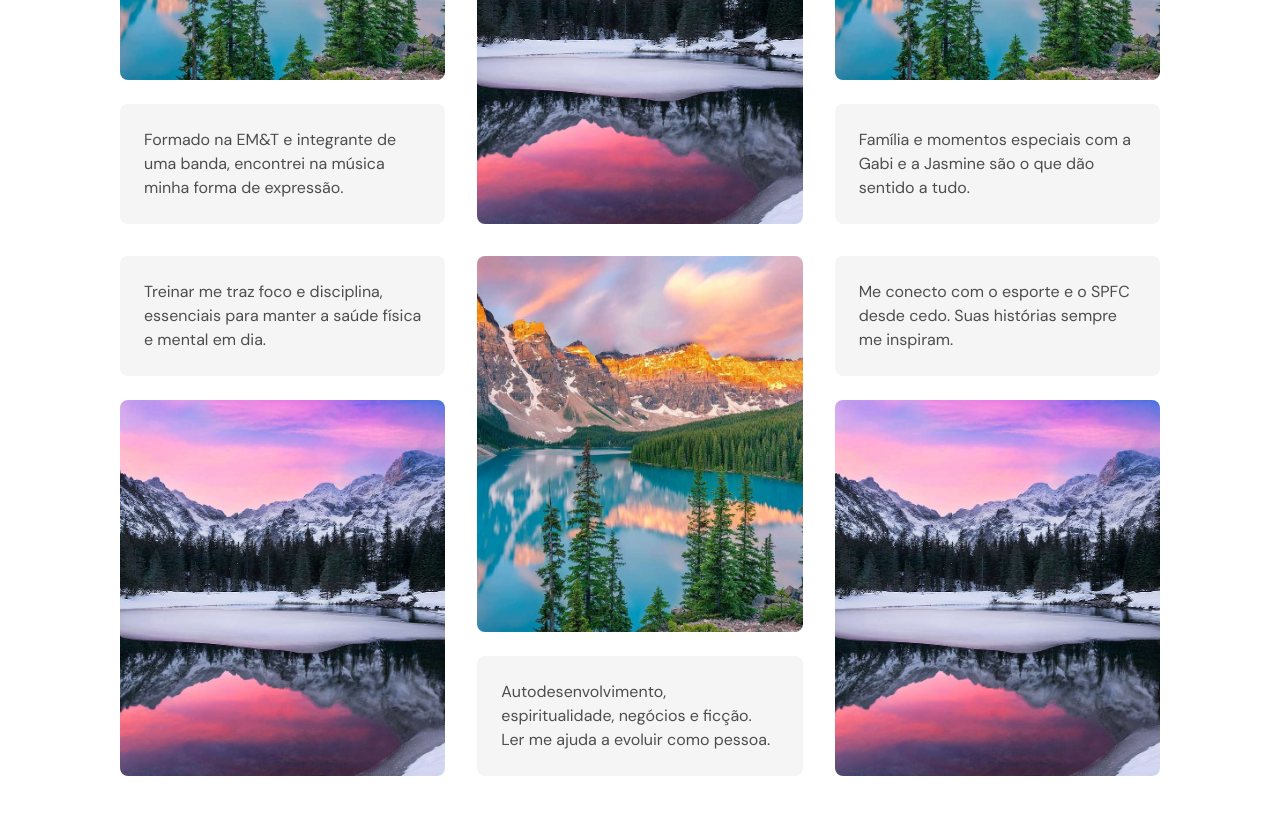
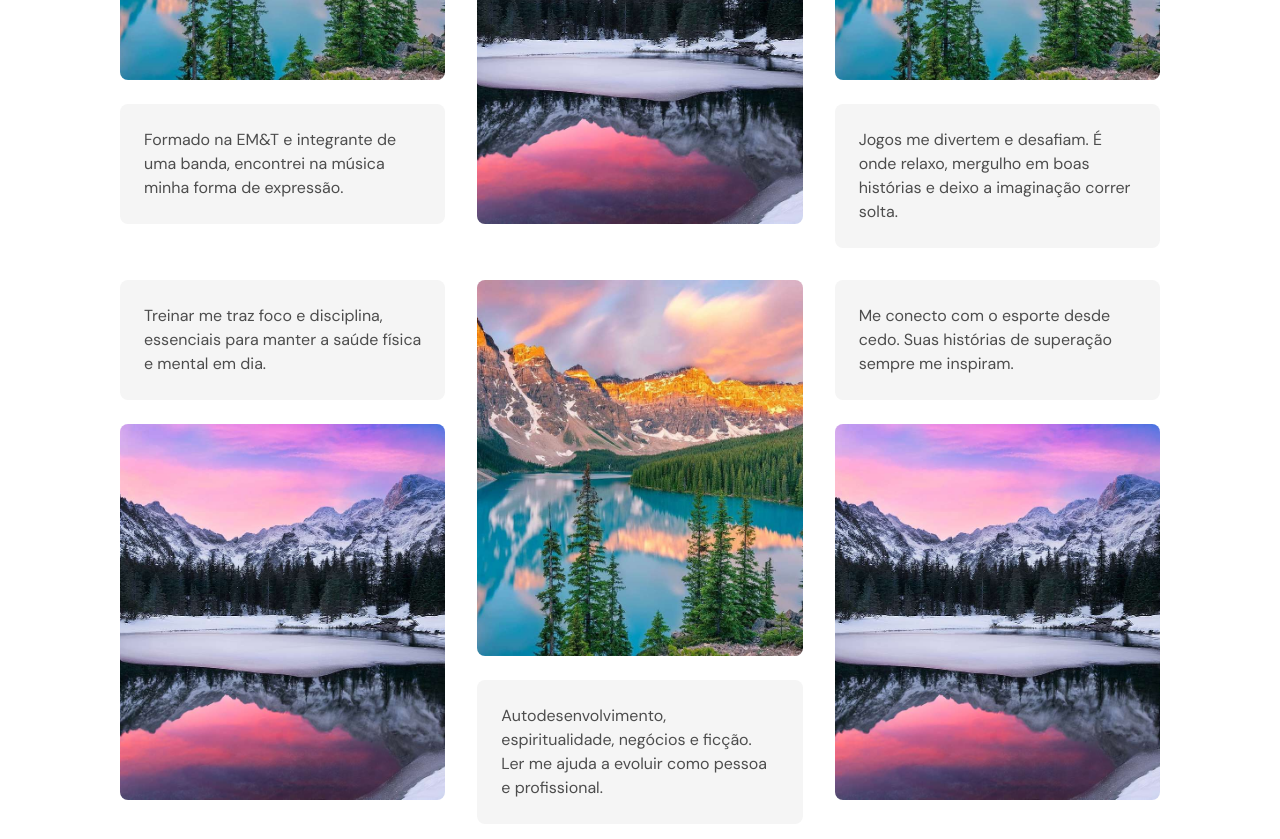
Before and after one commit to murilloressineti/my-portfolio-2.0, a React (Vite) app: page / in a window 1280 px wide. Shown: the part 6160-6999 px from the top of the page. Built offline with nearby package versions, Linux system fonts and the light colour scheme.

Commit message:
feat: Assigning order to the cards in the gallery

```diff
--- a/src/App.tsx
+++ b/src/App.tsx
@@ -270,17 +270,21 @@ export default function App() {
       <div className="max-w-7xl md:mx-auto my-20  md:p-30 overflow-hidden">
         <div className="hidden md:block">
           <BentoGrid>
-            {galleryItems.map((item, index) => (
-              <BentoItem key={index} {...item} />
-            ))}
+            {[...galleryItems]
+              .sort((a, b) => (a.desktopOrder || 0) - (b.desktopOrder || 0))
+              .map((item, index) => (
+                <BentoItem key={index} {...item} />
+              ))}
           </BentoGrid>
         </div>
 
         <div className="block md:hidden">
           <BentoCarousel>
-            {galleryItems.map((item, index) => (
-              <BentoItem key={index} {...item} textPosition="bottom" />
-            ))}
+            {galleryItems
+              .sort((a, b) => (a.mobileOrder || 0) - (b.mobileOrder || 0))
+              .map((item, index) => (
+                <BentoItem key={index} {...item} textPosition="bottom" />
+              ))}
           </BentoCarousel>
         </div>
       </div>
--- a/src/constants/gallery-items.ts
+++ b/src/constants/gallery-items.ts
@@ -5,6 +5,8 @@ export interface GalleryItem {
   image: string;
   title: string;
   textPosition: "top" | "bottom";
+  desktopOrder?: number;
+  mobileOrder?: number;
 }
 
 export const galleryItems: GalleryItem[] = [
@@ -12,30 +14,42 @@ export const galleryItems: GalleryItem[] = [
     image: PhotoA,
     title: "Formado na EM&T e integrante de uma banda, encontrei na música minha forma de expressão.",
     textPosition: "bottom",
+    desktopOrder: 1,
+    mobileOrder: 2,
   },
   {
     image: PhotoB,
     title: "Meu ponto de equilíbrio. Onde recarrego a energia e lembro do que realmente importa.",
     textPosition: "top",
+    desktopOrder: 2,
+    mobileOrder: 1,
   },
   {
     image: PhotoA,
-    title: "Família e momentos especiais com a Gabi e a Jasmine são o que dão sentido a tudo.",
+    title: "Jogos me divertem e desafiam. É onde relaxo, mergulho em boas histórias e deixo a imaginação correr solta.",
     textPosition: "bottom",
+    desktopOrder: 3,
+    mobileOrder: 3,
   },
   {
     image: PhotoB,
     title: "Treinar me traz foco e disciplina, essenciais para manter a saúde física e mental em dia.",
     textPosition: "top",
+    desktopOrder: 4,
+    mobileOrder: 4,
   },
   {
     image: PhotoA,
-    title: "Autodesenvolvimento, espiritualidade, negócios e ficção. Ler me ajuda a evoluir como pessoa.",
+    title: "Autodesenvolvimento, espiritualidade, negócios e ficção. Ler me ajuda a evoluir como pessoa e profissional.",
     textPosition: "bottom",
+    desktopOrder: 5,
+    mobileOrder: 5,
   },
   {
     image: PhotoB,
-    title: "Me conecto com o esporte e o SPFC desde cedo. Suas histórias sempre me inspiram.",
+    title: "Me conecto com o esporte desde cedo. Suas histórias de superação sempre me inspiram.",
     textPosition: "top",
+    desktopOrder: 6,
+    mobileOrder: 6,
   },
 ];
```
